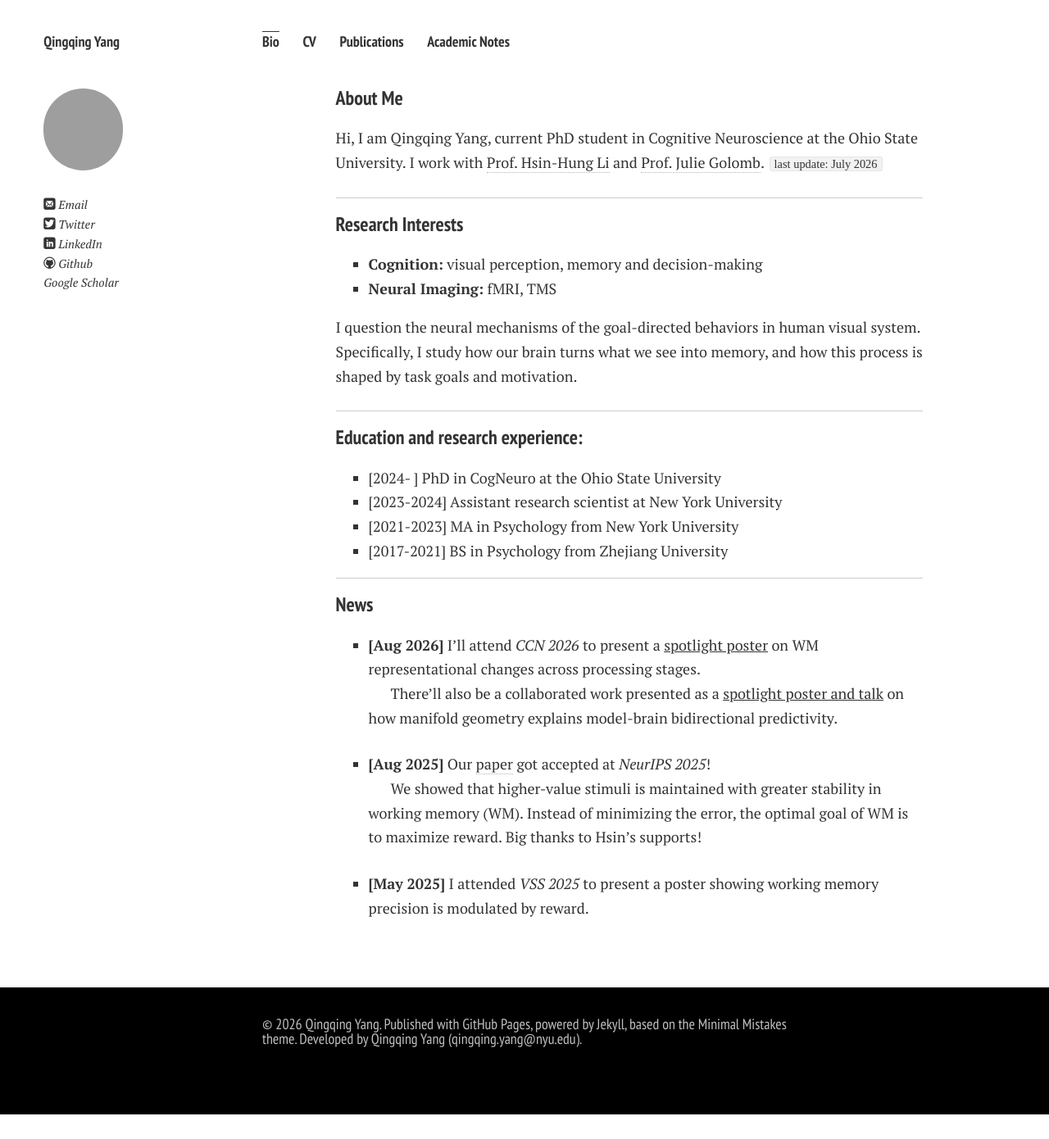
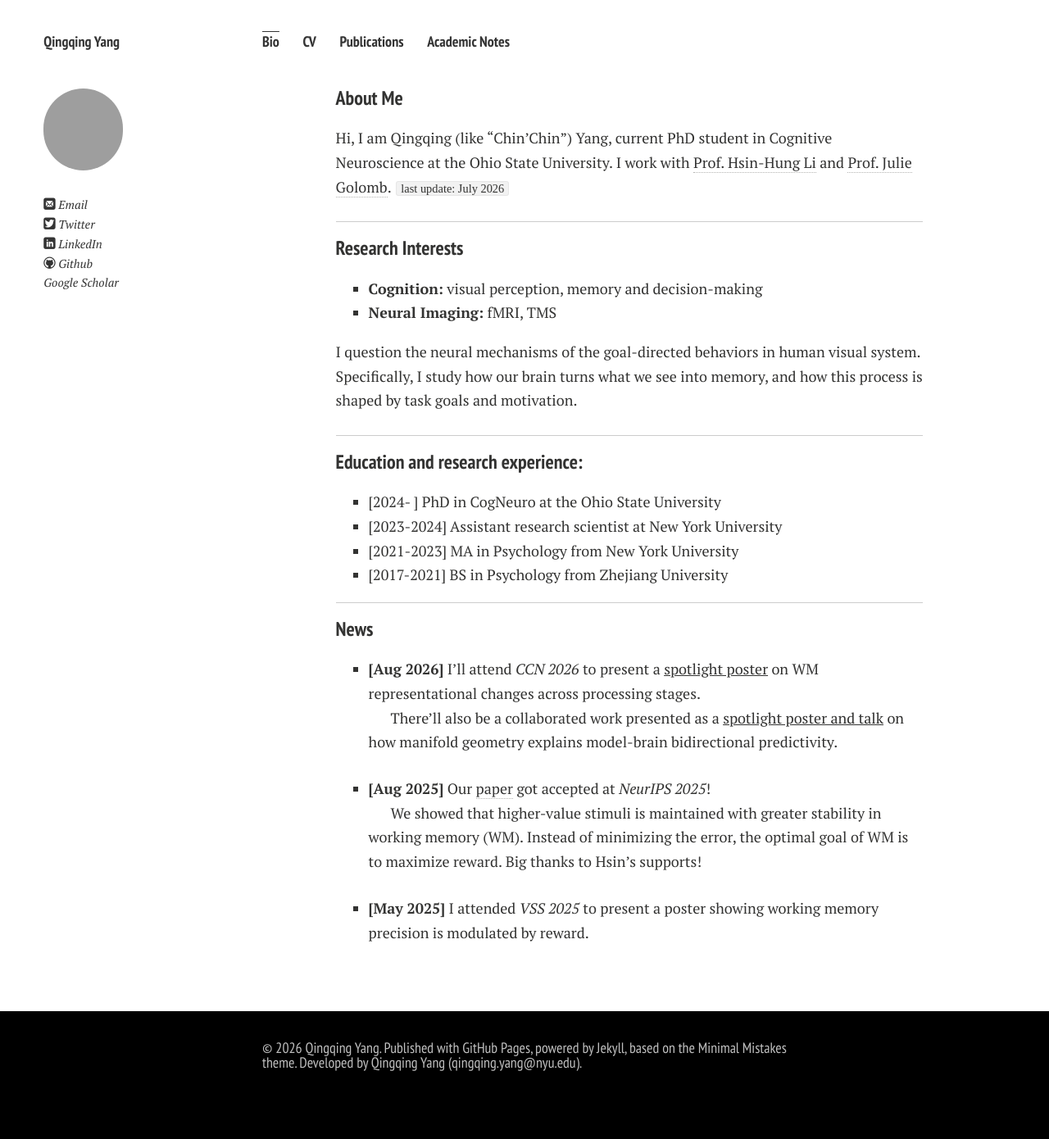
Before and after one commit to Qingqing-Yang-177/Qingqing-Yang-177.github.io, a Jekyll site: the page built from index.md, in a window 1280 px wide. Shown: the whole page at 82% size. Built offline with Jekyll 4.4.1, drawn with Linux system fonts in a browser that asks for light colours; nearby versions of some CDN libraries; comment, search, counter and statistics services are not loaded; a style sheet for code colours, icons or effects is not loaded; our own code applies the rules of GitHub Pages for plain Markdown files; before the commit the page ends 1360 px from its top, so only the background shows below that.

Commit message:
Update index.md

```diff
--- a/index.md
+++ b/index.md
@@ -3,7 +3,7 @@ layout: page
 ---
 
 ### About Me
-Hi, I am Qingqing Yang, current PhD student in Cognitive Neuroscience at the Ohio State University. I work with [Prof. Hsin-Hung Li](https://www.hsinhungli.com/) and [Prof. Julie Golomb](https://u.osu.edu/golomblab/). `last update: July 2026`
+Hi, I am Qingqing (like "Chin'Chin") Yang, current PhD student in Cognitive Neuroscience at the Ohio State University. I work with [Prof. Hsin-Hung Li](https://www.hsinhungli.com/) and [Prof. Julie Golomb](https://u.osu.edu/golomblab/). `last update: July 2026`
 
 ---
 ### Research Interests
```
